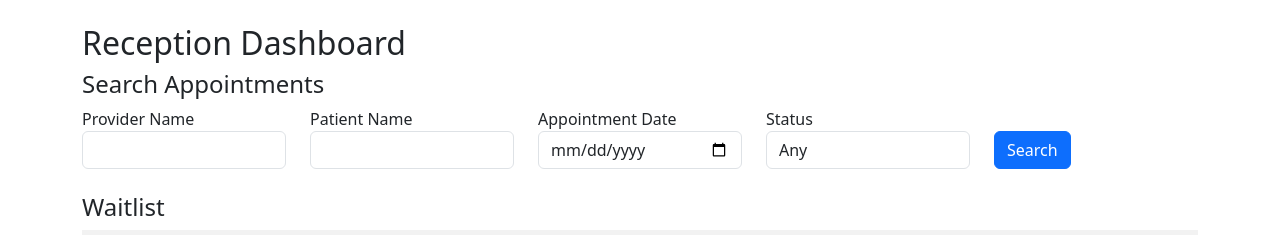
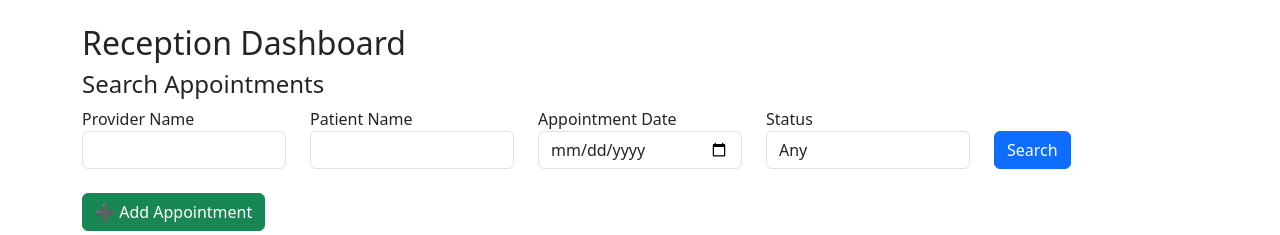
Before and after one commit to ines-sereno/AppointmentManager, a Flask app: page /reception in a window 1280 px wide. Shown: the part 56-291 px from the top of the page. Run offline with Flask 3, Linux system fonts and the light colour scheme.

Commit message:
Made a way to add appointments

```diff
--- a/AppointmentManager/app.py
+++ b/AppointmentManager/app.py
@@ -79,6 +79,71 @@ def reception_view():
         })
 
     return render_template('reception.html', form=form, search_results=search_results, waitlist=waitlist, schedule=schedule, weekdays=weekdays_ordered, chart_datasets=chart_datasets)
+
+from flask import render_template, flash, redirect, url_for, request
+from datetime import datetime
+from models import db, Appointment, Patient, Provider
+from forms import AppointmentForm
+
+@app.route('/reception/add-appointment', methods=['GET', 'POST'])
+def add_appointment():
+    form = AppointmentForm()
+
+    form.patient_ID.choices = [
+        (p.patient_ID, f"{p.first_name} {p.last_name}") for p in Patient.query.all()
+    ]
+
+    form.provider_ID.choices = [
+        (pr.provider_ID, f"{emp.first_name} {emp.last_name}")
+        for pr in Provider.query.all()
+        for emp in [Employee.query.get(pr.provider_ID)]
+        if emp is not None
+    ]
+
+    if form.validate_on_submit():
+        # Check if patient exists (should always be true from dropdown, but safe)
+        patient = Patient.query.get(form.patient_ID.data)
+        if not patient:
+            flash('Selected patient does not exist.', 'danger')
+            return render_template('add_appointment.html', form=form)
+
+        provider = Provider.query.get(form.provider_ID.data)
+        if not provider:
+            flash('Selected provider does not exist.', 'danger')
+            return render_template('add_appointment.html', form=form)
+
+        # Check future date/time
+        appt_dt = datetime.combine(form.appointment_date.data, form.appointment_time.data)
+        if appt_dt <= datetime.now():
+            flash('Appointment must be in the future.', 'danger')
+            return render_template('add_appointment.html', form=form)
+
+        # Check for duplicate provider/date/time
+        existing = Appointment.query.filter_by(
+            provider_ID=form.provider_ID.data,
+            appointment_date=form.appointment_date.data,
+            appointment_time=form.appointment_time.data
+        ).first()
+        if existing:
+            flash('This provider already has an appointment at this time.', 'danger')
+            return render_template('add_appointment.html', form=form)
+
+        # Insert appointment
+        new_appt = Appointment(
+            patient_ID=form.patient_ID.data,
+            provider_ID=form.provider_ID.data,
+            appointment_date=form.appointment_date.data,
+            appointment_time=form.appointment_time.data,
+            appointment_status='Scheduled'  # default status
+        )
+        db.session.add(new_appt)
+        db.session.commit()
+
+        flash('Appointment successfully scheduled!', 'success')
+        return redirect(url_for('reception_view'))
+
+    return render_template('add_appointment.html', form=form)
+
 
 @app.route('/provider', methods=['GET', 'POST'])
 def provider_view():
--- a/AppointmentManager/forms.py
+++ b/AppointmentManager/forms.py
@@ -1,7 +1,7 @@
 # WTForms for search functinality
 from flask_wtf import FlaskForm
-from wtforms import StringField, DateField, SelectField, SubmitField
-from wtforms.validators import Optional
+from wtforms import StringField, IntegerField, DateField, TimeField, SelectField, SubmitField
+from wtforms.validators import DataRequired, Optional
 
 class SearchForm(FlaskForm):
     provider_name = StringField('Provider Name', validators=[Optional()])
@@ -9,3 +9,10 @@ class SearchForm(FlaskForm):
     appointment_date = DateField('Appointment Date', format='%Y-%m-%d', validators=[Optional()])
     appointment_status = SelectField('Status', choices=[('', 'Any'), ('Scheduled', 'Scheduled'), ('Completed', 'Completed'), ('Canceled', 'Canceled')], validators=[Optional()])
     submit = SubmitField('Search')
+
+class AppointmentForm(FlaskForm):
+    patient_ID = SelectField('Patient', coerce=int, validators=[DataRequired()])
+    provider_ID = SelectField('Provider', coerce=int, validators=[DataRequired()])
+    appointment_date = DateField('Date', validators=[DataRequired()])
+    appointment_time = TimeField('Time', validators=[DataRequired()])
+    submit = SubmitField('Schedule Appointment')
--- a/AppointmentManager/models.py
+++ b/AppointmentManager/models.py
@@ -29,7 +29,7 @@ class Patient(db.Model):
 
 class Appointment(db.Model):
     __tablename__ = 'Appointment'
-    appointment_ID = db.Column(db.Integer, primary_key=True)
+    appointment_ID = db.Column(db.Integer, primary_key=True, autoincrement=True)
     appointment_date = db.Column(db.Date, nullable=False)
     appointment_time = db.Column(db.Time, nullable=False)
     provider_ID = db.Column(db.Integer, db.ForeignKey('Provider.provider_ID', ondelete='CASCADE', onupdate='CASCADE'), nullable=False)
--- a/AppointmentManager/templates/reception.html
+++ b/AppointmentManager/templates/reception.html
@@ -16,6 +16,8 @@
         <div class="col"><br>{{ form.submit(class="btn btn-primary") }}</div>
     </div>
 </form>
+
+<a href="{{ url_for('add_appointment') }}" class="btn btn-success mb-3">➕ Add Appointment</a>
 
 {% if search_results %}
 <h5>Search Results</h5>
```
Also changed, not shown: AppointmentManager/templates/add_appointment.html (added, +36 -0 lines).
